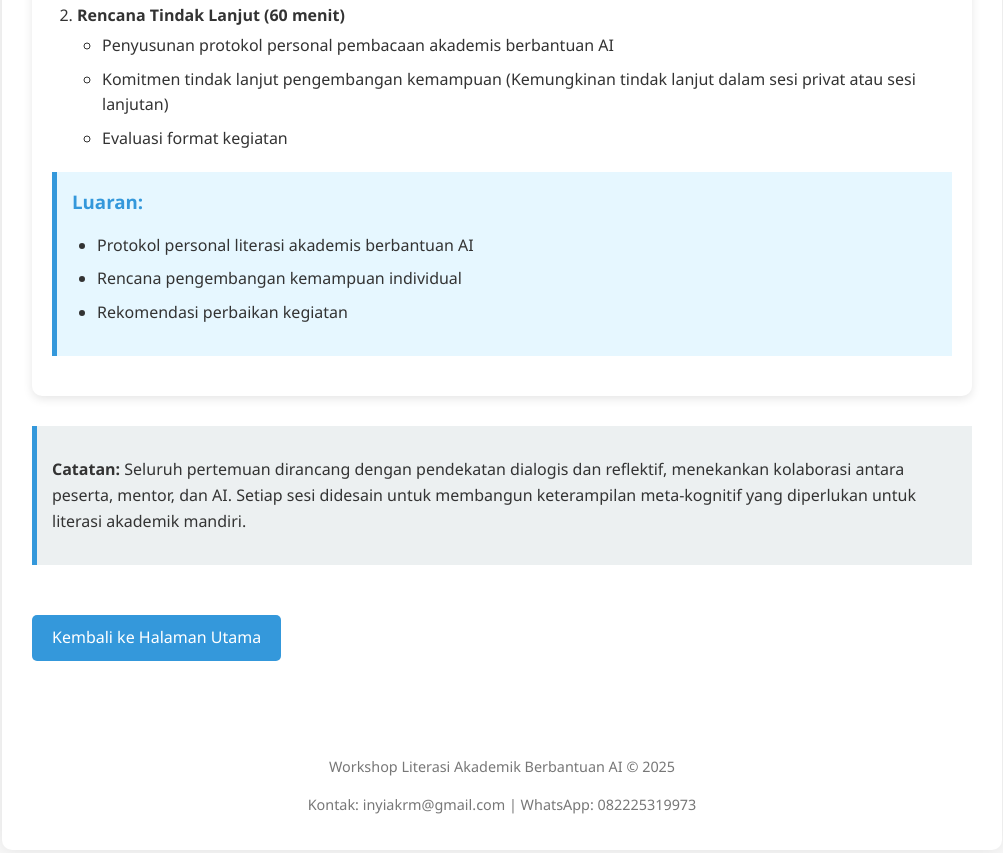
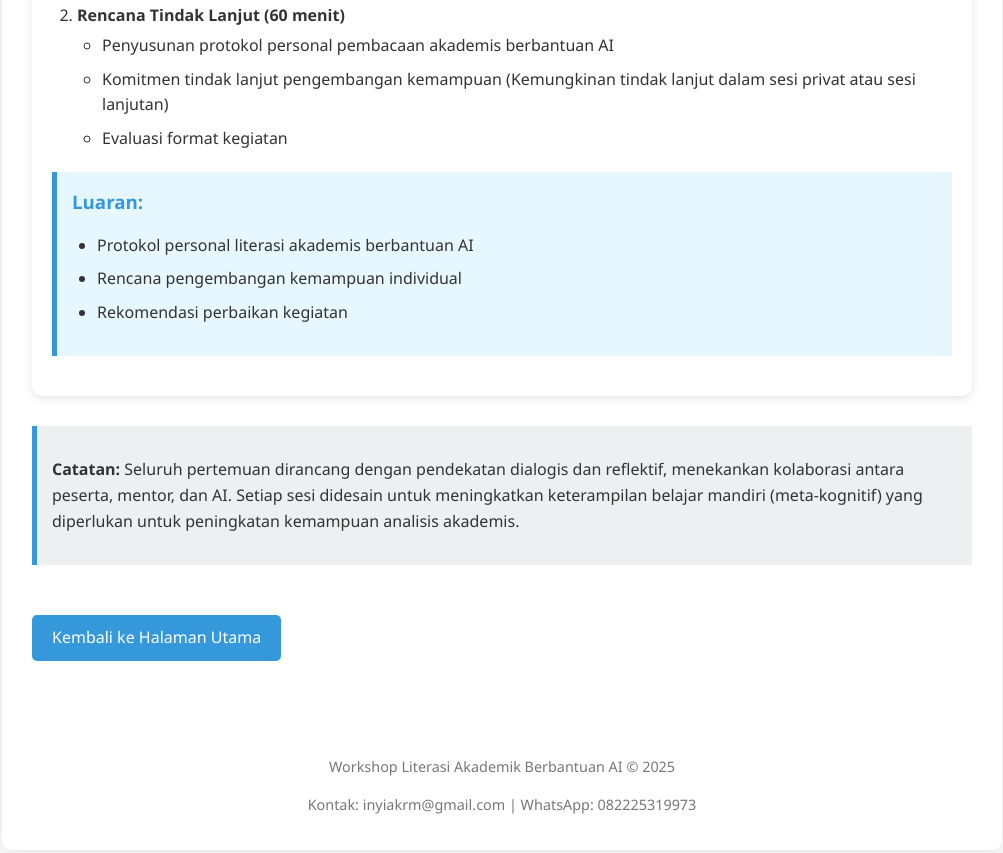
Before and after one commit to inyiakrm/workshop-literasi-ai, a plain HTML site: page 03-kegiatan-workshop.html in a window 1280 px wide. Shown: the part 3834-4687 px from the top of the page, without its empty margins (138-1141 px from the left). Drawn offline with Linux system fonts and the light colour scheme.

Commit message:
Update 03-kegiatan-workshop.html

```diff
--- a/03-kegiatan-workshop.html
+++ b/03-kegiatan-workshop.html
@@ -384,7 +384,7 @@
             </div>
 
             <div class="highlight-box">
-                <p><strong>Catatan:</strong> Seluruh pertemuan dirancang dengan pendekatan dialogis dan reflektif, menekankan kolaborasi antara peserta, mentor, dan AI. Setiap sesi didesain untuk membangun keterampilan meta-kognitif yang diperlukan untuk literasi akademik mandiri.</p>
+                <p><strong>Catatan:</strong> Seluruh pertemuan dirancang dengan pendekatan dialogis dan reflektif, menekankan kolaborasi antara peserta, mentor, dan AI. Setiap sesi didesain untuk meningkatkan keterampilan belajar mandiri (meta-kognitif) yang diperlukan untuk peningkatan kemampuan analisis akademis.</p>
             </div>
 
             <a href="index.html" class="back-to-home">Kembali ke Halaman Utama</a>
```
